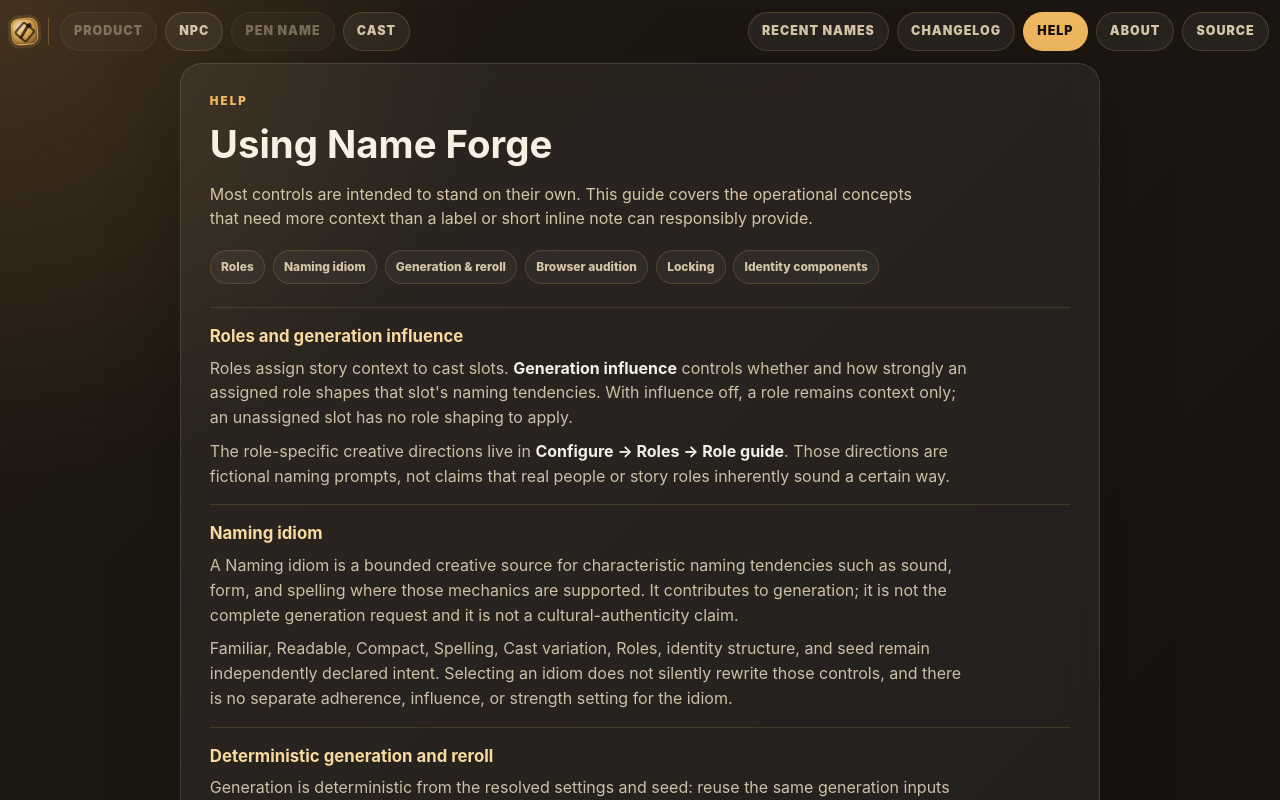
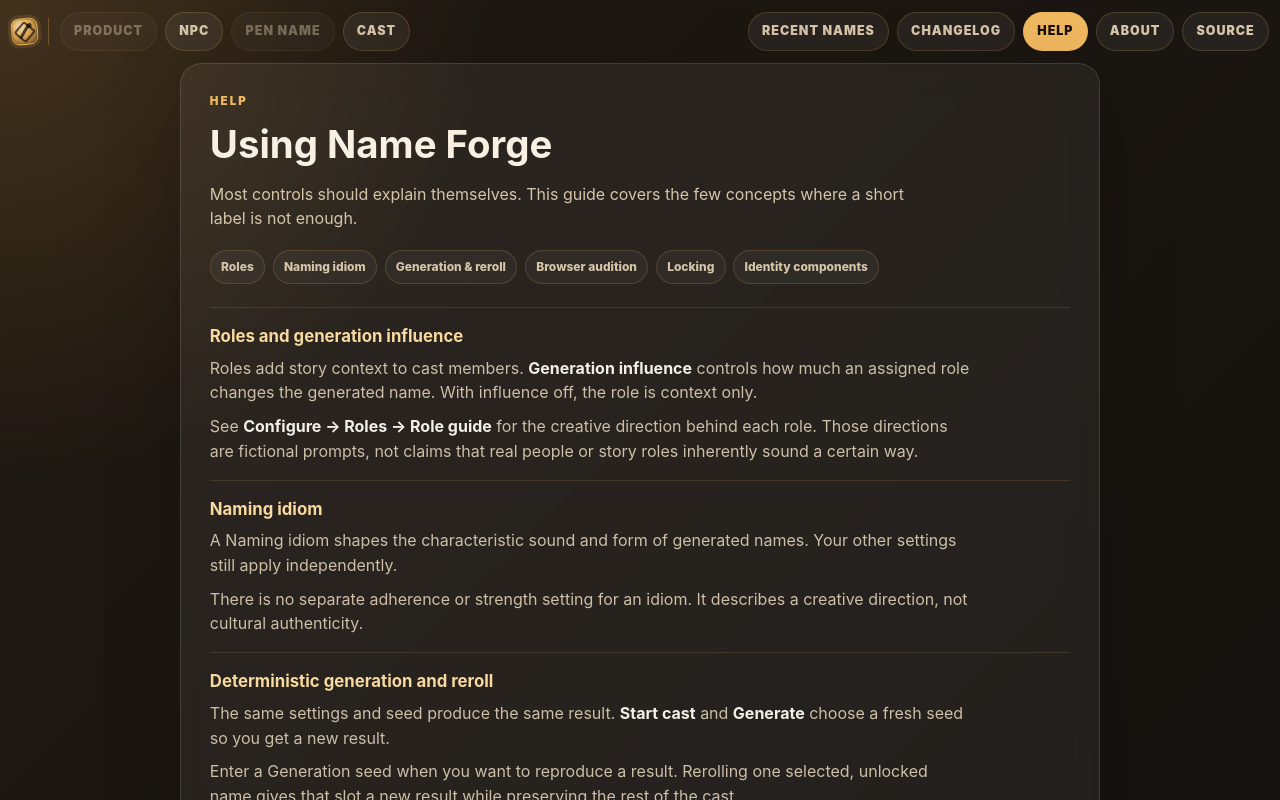
Before and after one commit to jaahay/name-forge, a React (Vite) app: page / in a window 1280 px wide. Both pictures are taken after a click on the button "HELP". Shown: the top 800 px of the page. Built offline with nearby package versions, Linux system fonts and the light colour scheme.

Commit message:
Simplify Help into user-facing language

```diff
--- a/src/ui/HelpView.tsx
+++ b/src/ui/HelpView.tsx
@@ -14,8 +14,7 @@ export function HelpView() {
         <p className="eyebrow">Help</p>
         <h1 id="help-title">Using Name Forge</h1>
         <p>
-          Most controls are intended to stand on their own. This guide covers the operational concepts that need more context
-          than a label or short inline note can responsibly provide.
+          Most controls should explain themselves. This guide covers the few concepts where a short label is not enough.
         </p>
       </div>
 
@@ -27,76 +26,71 @@ export function HelpView() {
         <section id="help-roles" className="help-section" aria-labelledby="help-roles-title">
           <h2 id="help-roles-title">Roles and generation influence</h2>
           <p>
-            Roles assign story context to cast slots. <strong>Generation influence</strong> controls whether and how strongly an
-            assigned role shapes that slot's naming tendencies. With influence off, a role remains context only; an unassigned
-            slot has no role shaping to apply.
+            Roles add story context to cast members. <strong>Generation influence</strong> controls how much an assigned role changes
+            the generated name. With influence off, the role is context only.
           </p>
           <p>
-            The role-specific creative directions live in <strong>Configure → Roles → Role guide</strong>. Those directions are
-            fictional naming prompts, not claims that real people or story roles inherently sound a certain way.
+            See <strong>Configure → Roles → Role guide</strong> for the creative direction behind each role. Those directions are
+            fictional prompts, not claims that real people or story roles inherently sound a certain way.
           </p>
         </section>
 
         <section id="help-naming-idiom" className="help-section" aria-labelledby="help-naming-idiom-title">
           <h2 id="help-naming-idiom-title">Naming idiom</h2>
           <p>
-            A Naming idiom is a bounded creative source for characteristic naming tendencies such as sound, form, and spelling
-            where those mechanics are supported. It contributes to generation; it is not the complete generation request and it
-            is not a cultural-authenticity claim.
+            A Naming idiom shapes the characteristic sound and form of generated names. Your other settings still apply
+            independently.
           </p>
           <p>
-            Familiar, Readable, Compact, Spelling, Cast variation, Roles, identity structure, and seed remain independently
-            declared intent. Selecting an idiom does not silently rewrite those controls, and there is no separate adherence,
-            influence, or strength setting for the idiom.
+            There is no separate adherence or strength setting for an idiom. It describes a creative direction, not cultural
+            authenticity.
           </p>
         </section>
 
         <section id="help-generation" className="help-section" aria-labelledby="help-generation-title">
           <h2 id="help-generation-title">Deterministic generation and reroll</h2>
           <p>
-            Generation is deterministic from the resolved settings and seed: reuse the same generation inputs and seed to
-            reproduce the same result. <strong>Start cast</strong> and <strong>Generate</strong> deliberately choose a fresh seed.
+            The same settings and seed produce the same result. <strong>Start cast</strong> and <strong>Generate</strong> choose a
+            fresh seed so you get a new result.
           </p>
           <p>
-            For an existing cast, editing <strong>Generation seed</strong> and leaving the field applies that seed to the current
-            settings. Rerolling one selected, unlocked identity uses a fresh seed while preserving the other cast slots.
+            Enter a Generation seed when you want to reproduce a result. Rerolling one selected, unlocked name gives that slot a
+            new result while preserving the rest of the cast.
           </p>
         </section>
 
         <section id="help-audition" className="help-section" aria-labelledby="help-audition-title">
           <h2 id="help-audition-title">Browser audition and pronunciation</h2>
           <p>
-            Browser playback is an approximate voice draft. It is useful for hearing a possible reading, but the browser's speech
-            engine is not pronunciation authority and may render an invented name differently from the generated sound evidence.
+            Browser playback is an approximate voice draft. It can help you hear a possible reading, but your browser's speech
+            engine may pronounce an invented name differently from Name Forge's sound guide.
           </p>
           <p>
-            The visible sound guide and retained sound evidence describe generated intent. They should not be read as a universal
-            claim about how every person, accent, or speech system will pronounce the name.
+            The sound guide shows the intended reading generated by Name Forge. Neither it nor browser playback is a claim that
+            every person, accent, or speech system will pronounce the name the same way.
           </p>
         </section>
 
         <section id="help-locking" className="help-section" aria-labelledby="help-locking-title">
           <h2 id="help-locking-title">Locking names</h2>
           <p>
-            A lock preserves an identity while compatible generation intent remains unchanged. Generate keeps locked names and
-            regenerates the rest; a locked selected name cannot be targeted by reroll until it is unlocked.
+            Locked names stay in place when you generate again. An unlocked name can be rerolled on its own.
           </p>
           <p>
-            Changing intent that affects a locked slot—such as its Naming idiom, semantic tuning, identity structure, variation,
-            or applicable role shaping—releases that lock rather than silently rebinding the old name to new intent.
+            If you change a setting that would change a locked name, Name Forge unlocks it rather than pretending the old name
+            matches the new settings.
           </p>
         </section>
 
         <section id="help-components" className="help-section" aria-labelledby="help-components-title">
-          <h2 id="help-components-title">Generated and composed identity material</h2>
+          <h2 id="help-components-title">Identity components</h2>
           <p>
-            Fiction Cast can build one visible identity from several kinds of material. Generated given, additional, family, or
-            place components retain their own sound and spelling evidence. You can inspect those generated components separately.
+            Some parts of a Fiction Cast identity are generated names and have their own sound and spelling details. You can inspect
+            those generated parts separately.
           </p>
           <p>
-            Titles, epithets, initials, particles, and other literals may instead be selected, derived, or composed by Fiction Cast.
-            Their presence in the visible identity does not imply that each piece came from the singular generated-name engine or
-            has independent generated-name evidence.
+            Other parts—such as titles, epithets, initials, and particles—may be selected or assembled by Fiction Cast. Seeing one
+            in the full identity does not mean every part was independently generated.
           </p>
         </section>
       </div>
```
